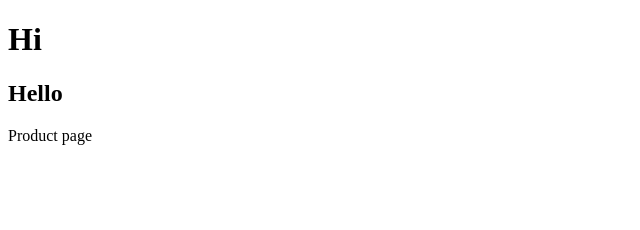
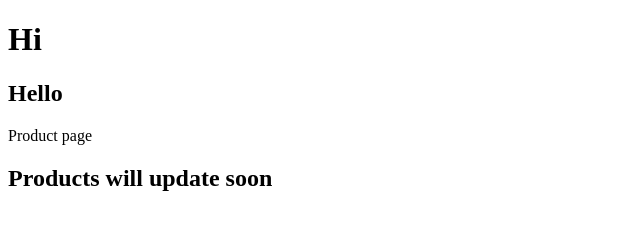
Before and after one commit to gnanendra2003/alpha, a plain HTML site: page index.html in a window 1280 px wide. Shown: the whole page, without its empty margins (0-640 px from the left). Drawn offline with Linux system fonts and the light colour scheme.

Commit message:
this is commit 2

```diff
--- a/index.html
+++ b/index.html
@@ -9,5 +9,6 @@
     <h1>Hi</h1>
     <h2>Hello</h2>
     <p>Product page</p>
+    <h2>Products will update soon</h2>
 </body>
 </html>
```
